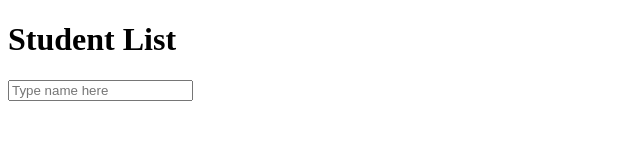
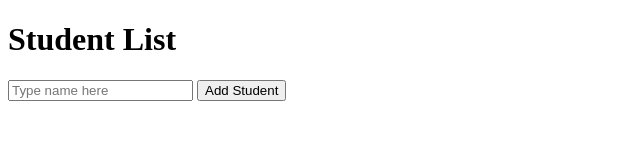
Before and after one commit to BrandotheCluff/monitoring-demo, a website: page index.html in a window 1280 px wide. Shown: the whole page, without its empty margins (0-640 px from the left). Drawn offline with Linux system fonts and the light colour scheme.

Commit message:
monitor again

```diff
--- a/index.html
+++ b/index.html
@@ -10,6 +10,7 @@
     <h1>Student List</h1>
     <form>
         <input type="text" placeholder="Type name here"/>
+        <button>Add Student</button>
     </form>
     <script>
         const addForm = document.querySelector('form')
```
